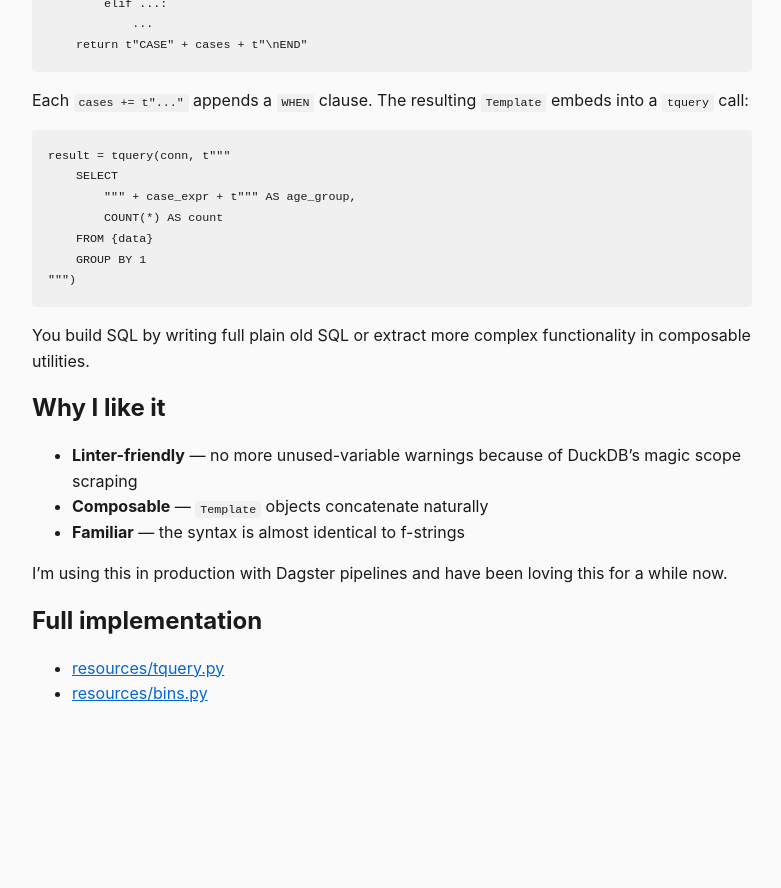
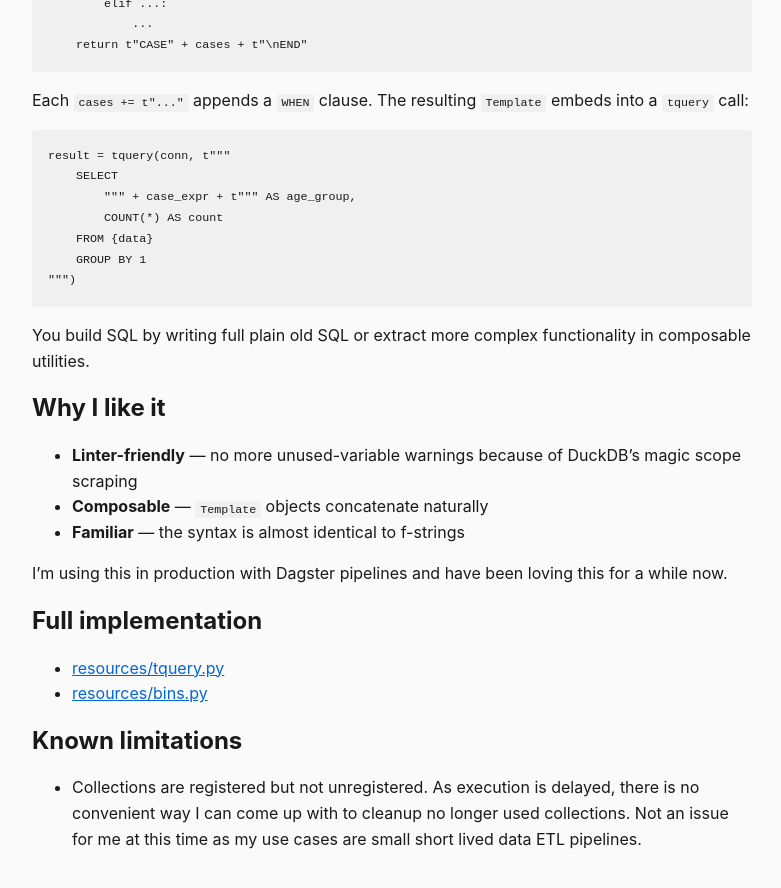
Before and after one commit to sisidra/sisidra.github.io, a Jekyll site: the page built from _posts/2026-07-02-tstring-sql-tquery.md, in a window 1280 px wide and 900 px high, scrolled down 3755 px. Shown: the top 888 px of the window, without its empty margins (248-1029 px from the left). Built offline with Jekyll 4.4.1, drawn with Linux system fonts in a browser that asks for light colours; before the commit the page ends 4510 px from its top, so only the background shows below that.

Commit message:
Add known limitations

```diff
--- a/_posts/2026-07-02-tstring-sql-tquery.md
+++ b/_posts/2026-07-02-tstring-sql-tquery.md
@@ -187,3 +187,7 @@ I'm using this in production with Dagster pipelines and have been loving this fo
 
 * [resources/tquery.py](https://github.com/sisidra/sisidra.github.io/blob/main/resources/tquery.py)
 * [resources/bins.py](https://github.com/sisidra/sisidra.github.io/blob/main/resources/bins.py)
+
+## Known limitations
+
+* Collections are registered but not unregistered. As execution is delayed, there is no convenient way I can come up with to cleanup no longer used collections. Not an issue for me at this time as my use cases are small short lived data ETL pipelines.
```
